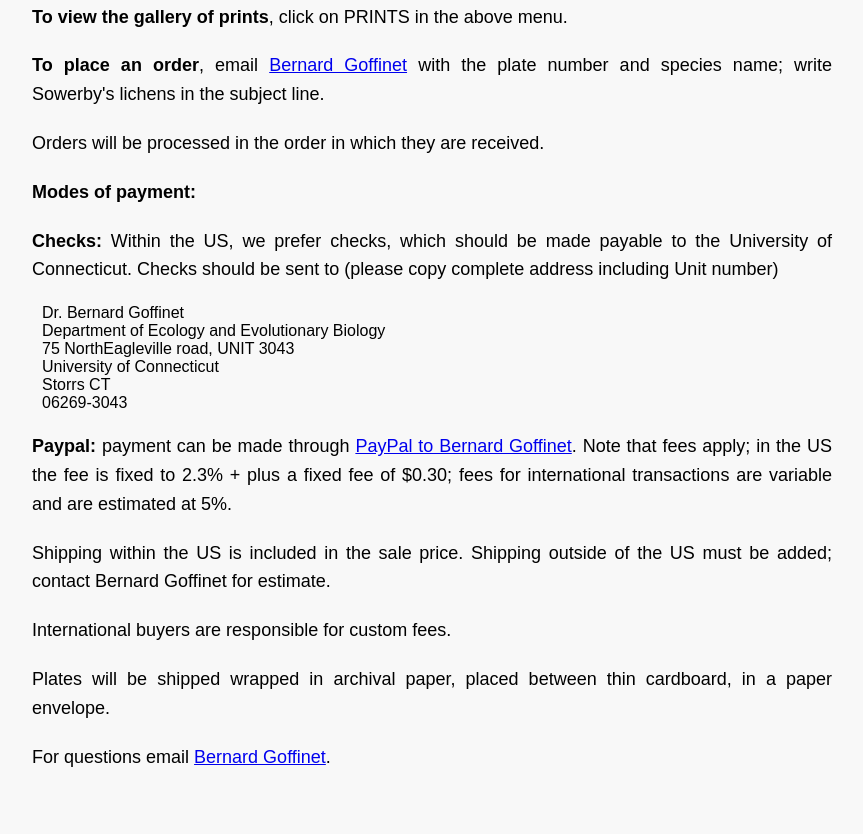
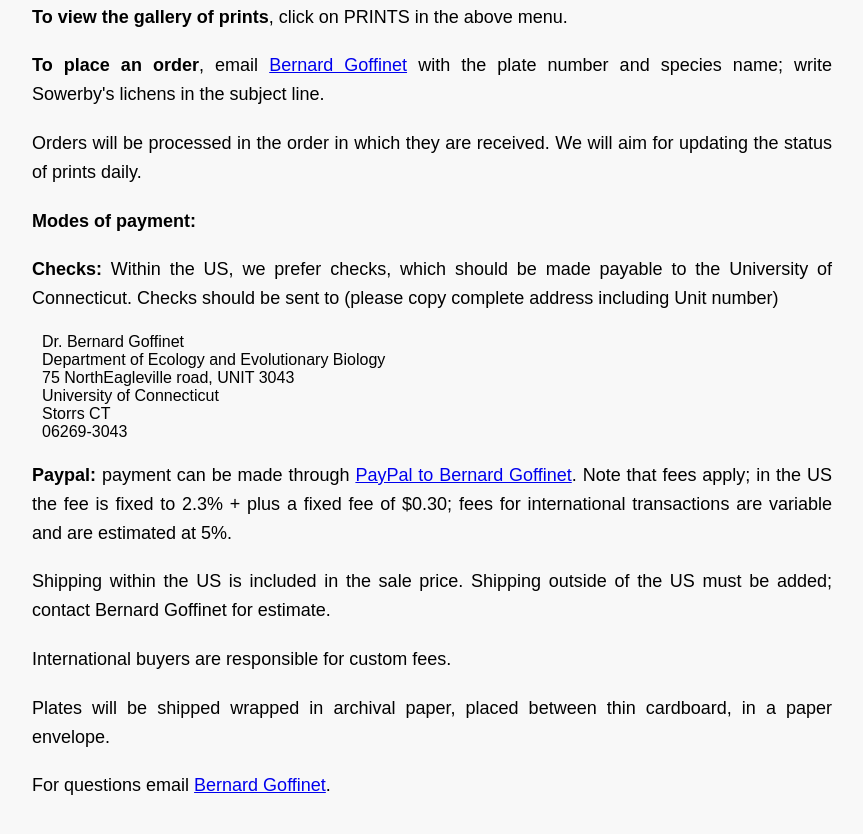
Before and after one commit to Zachary-Muscavitch/Sowerbys-Lichen-Lithographs, a plain HTML site: page index.html in a window 1280 px wide. Shown: the part 1592-2426 px from the top of the page, without its empty margins (208-1071 px from the left). Before the commit the page ends 2403 px from the top, so only its background shows below. Drawn offline with Linux system fonts and the light colour scheme.

Commit message:
Update index.html

```diff
--- a/index.html
+++ b/index.html
@@ -100,7 +100,7 @@ James Sowerby (1757–1822) was a British naturalist and illustrator, known for
   <p>
   <b>To place an order</b>, email <a href= "mailto:bernard.goffinet@uconn.edu"> Bernard Goffinet</a> with the plate number and species name; write Sowerby's lichens in the subject line. </p>
 <p>
-  Orders will be processed in the order in which they are received. </p>
+  Orders will be processed in the order in which they are received. We will aim for updating the status of prints daily. </p>
   <p>
   <b>Modes of payment:</b> </p>
 <p>
```
